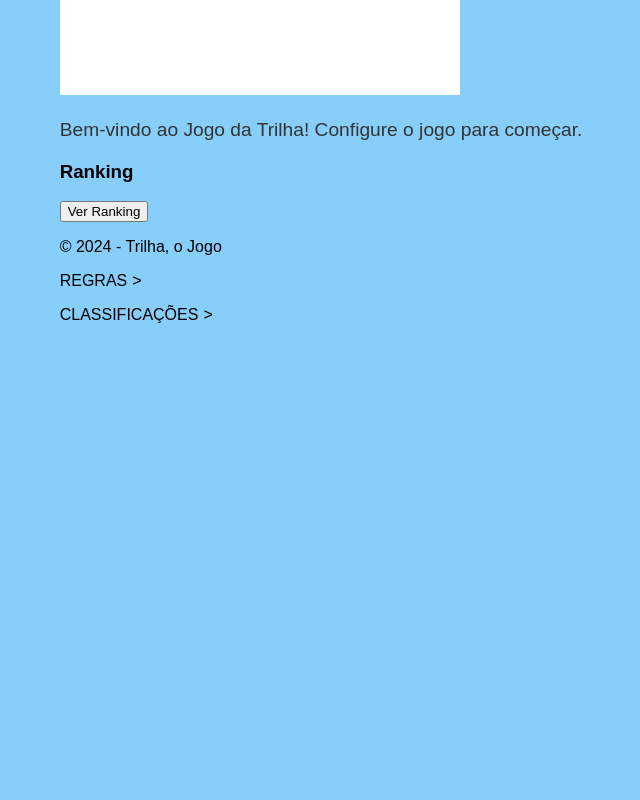
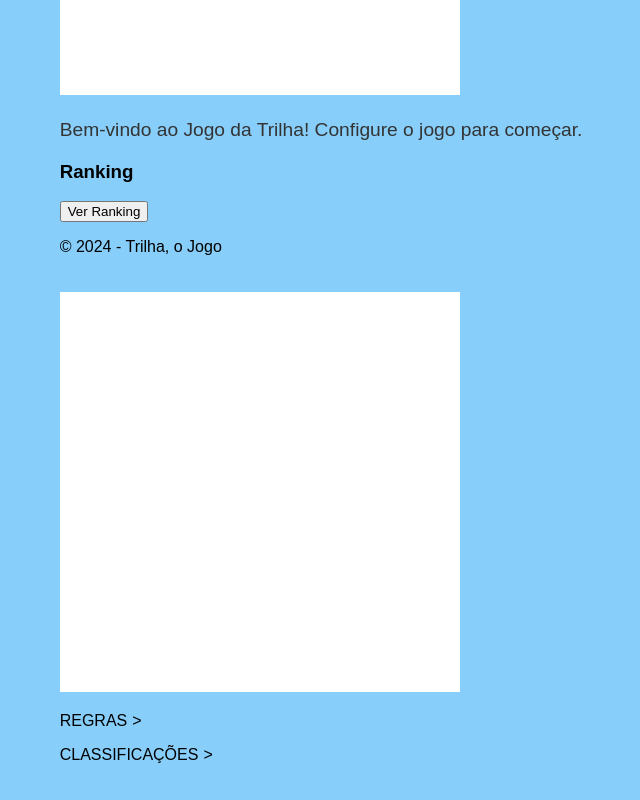
Before and after one commit to mlereno/mlereno.github.io, a plain HTML site: page index.html in a window 1280 px wide. Shown: the part 1108-1908 px from the top of the page, without its empty margins (319-959 px from the left). Before the commit the page ends 1468 px from the top, so only its background shows below. Drawn offline with Linux system fonts and the light colour scheme.

Commit message:
Update index.html

```diff
--- a/index.html
+++ b/index.html
@@ -53,6 +53,7 @@
     </footer>
 
     <!-- Scripts -->
+    <canvas id="tabuleiro" width="600" height="600"></canvas>
     <script type="module" src="./index.js"></script>
     <script type="module" src="./auth.js"></script>
     <script type="module" src="./utils.js"></script>
```
